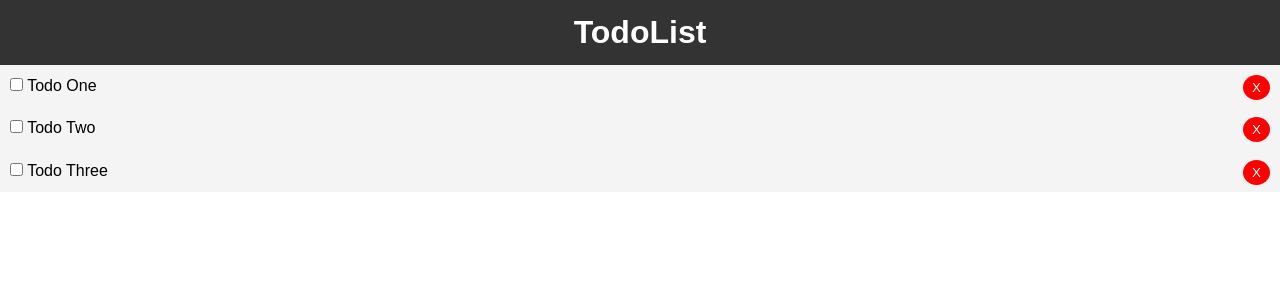
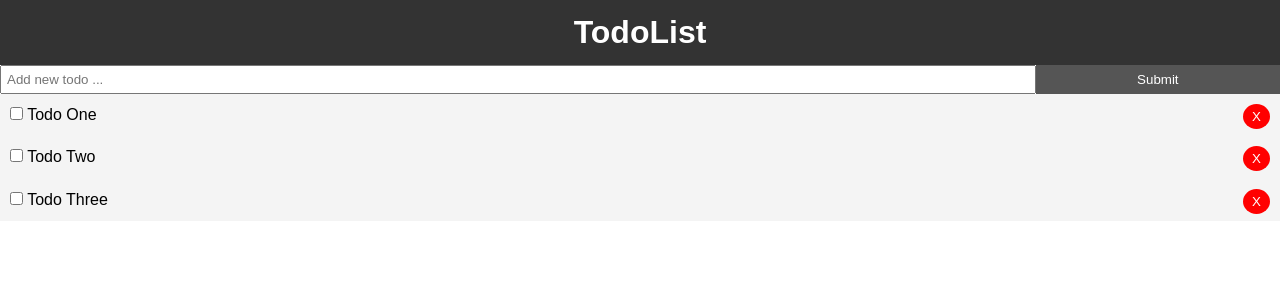
Before and after one commit to JewelBreeveld/todo, a Vue app: page / in a window 1280 px wide. Shown: the top 300 px of the page. Built offline with nearby package versions, Linux system fonts and the light colour scheme.

Commit message:
Added component to add new items to list

```diff
--- a/package.json
+++ b/package.json
@@ -9,6 +9,7 @@
   },
   "dependencies": {
     "core-js": "^2.6.5",
+    "uuid": "^3.3.2",
     "vue": "^2.6.10"
   },
   "devDependencies": {
--- a/src/App.vue
+++ b/src/App.vue
@@ -1,6 +1,7 @@
 <template>
   <div id="app">
     <Header/>
+    <AddTodo v-on:add-todo="addTodo"/>
     <Todos v-bind:todos="todos" v-on:del-todo="deleteTodo"/>
   </div>
 </template>
@@ -8,11 +9,14 @@
 <script>
 import Todos from "./components/Todos";
 import Header from "./components/Layout/Header";
+import AddTodo from "./components/AddTodo";
+
 export default {
   name: "app",
   components: {
     Todos,
-    Header
+    Header,
+    AddTodo
   },
 
   data() {
@@ -39,6 +43,10 @@
   methods: {
     deleteTodo(id) {
       this.todos = this.todos.filter(todo => todo.id !== id);
+    },
+
+    addTodo(newTodo) {
+      this.todos = [...this.todos, newTodo];
     }
   }
 };
@@ -55,4 +63,17 @@
   font-family: Arial, Helvetica, sans-serif;
   line-height: 1.4;
 }
+
+.btn {
+  display: inline-block;
+  border: none;
+  background: #555;
+  color: #fff;
+  padding: 7px 20px;
+  cursor: pointer;
+}
+
+.btn:hover {
+  background: #666;
+}
 </style>
--- /dev/null
+++ b/src/components/AddTodo.vue
@@ -0,0 +1,46 @@
+<template>
+  <div>
+    <form @submit="addTodo">
+      <input type="text" v-model="title" name="title" placeholder="Add new todo ...">
+      <input type="submit" value="Submit" class="btn">
+    </form>
+  </div>
+</template>
+
+<script>
+import uuid from "uuid";
+export default {
+  name: "AddTodo",
+  data() {
+    return {
+      title: ""
+    };
+  },
+  methods: {
+    addTodo(e) {
+      e.preventDefault();
+      const newTodo = {
+        id: uuid.v4(),
+        title: this.title,
+        completed: false
+      };
+      this.$emit("add-todo", newTodo);
+      this.title = "";
+    }
+  }
+};
+</script>
+
+<style scoped>
+form {
+  display: flex;
+}
+input[type="text"] {
+  flex: 10;
+  padding: 5px;
+}
+
+input[type="submit"] {
+  flex: 2;
+}
+</style>
```
Also changed, not shown: 1 other file (tests, documents, lock files or other folders).
